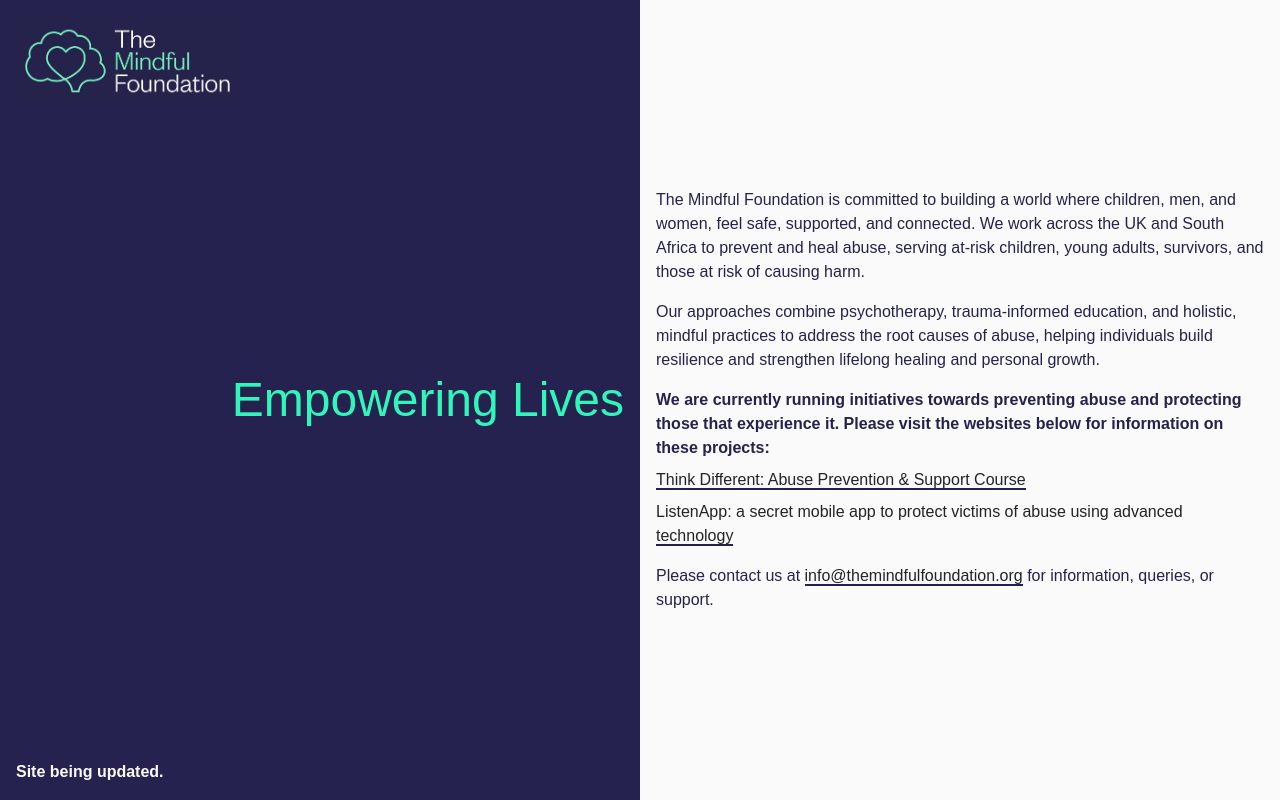
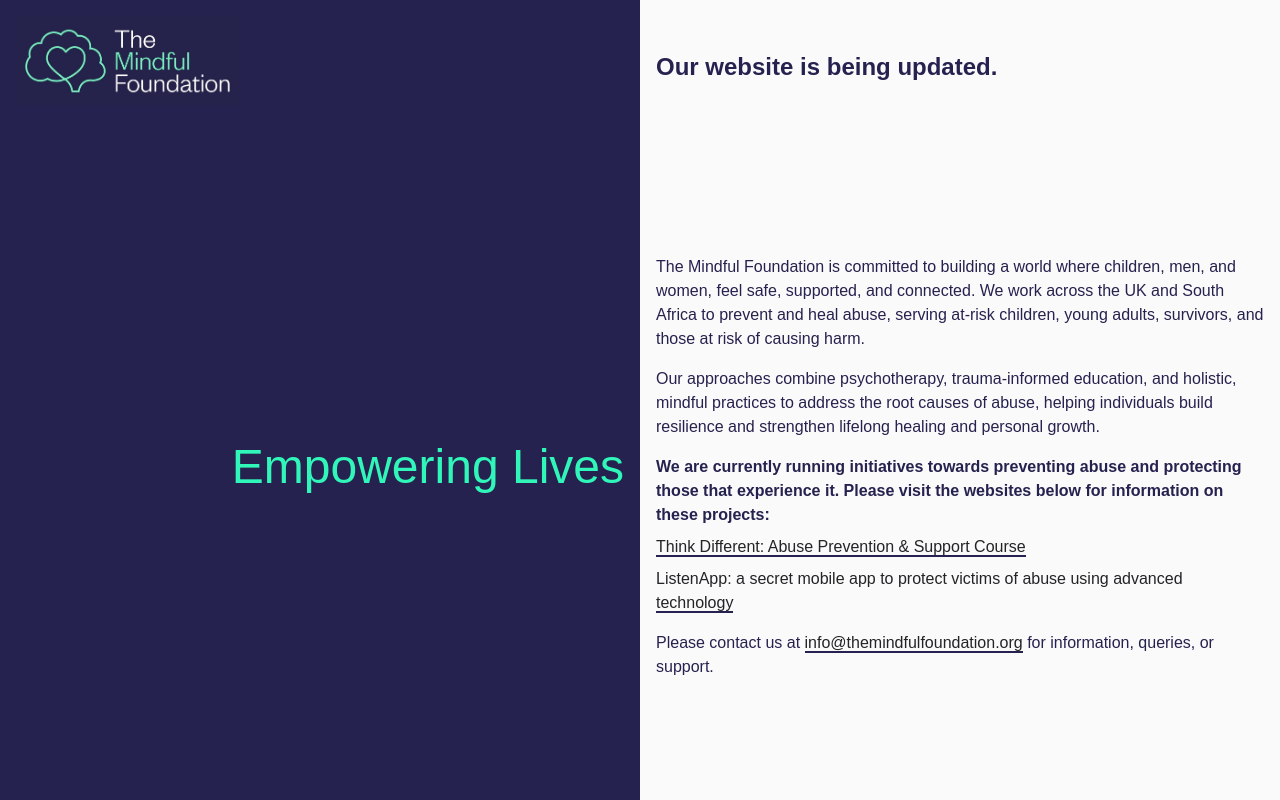
Before and after one commit to camtaliadoros/mindful-foundation-landing, a Next.js app: page / in a window 1280 px wide. Built offline with nearby package versions, Linux system fonts and the light colour scheme.

Commit message:
website updated text positioning change

```diff
--- a/src/app/page.tsx
+++ b/src/app/page.tsx
@@ -16,8 +16,13 @@
           Site being updated.
         </p>
       </div>
-      <div></div>
-      <div className='bg-mf-blue w-full flex self-center h-full items-center justify-center lg:justify-end row-span-4'>
+      <div className='m-4 hidden lg:flex  lg:items-center'>
+        {' '}
+        <h2 className='font-groteskMedium font-bold  text-2xl text-mf-blue '>
+          Our website is being updated.
+        </h2>
+      </div>
+      <div className='bg-mf-blue w-full flex self-center h-full items-center justify-center lg:justify-end row-span-5'>
         <div className='[&_h2]:font-groteskMedium lg:justify-self-end lg:mr-4 flex flex-col h-8 lg:h-16 overflow-hidden [&_h2]:text-mf-green [&_h2]:h-8 [&_h2]:lg:h-16  [&_h2]:mb-8 [&_h2]:lg:mb-16 [&_h2]:inline-block [&_h2]:text-center [&_h2]:lg:text-right  items-center'>
           <h2 className='first:animate-text-animation-mobile lg:first:animate-text-animation'>
             Empowering Lives
@@ -26,7 +31,10 @@
           <h2>Healing Futures</h2>
         </div>
       </div>
-      <div className='[&_p]:text-mf-blue [&_p]:font-groteskRegular  [&_p]:text-sm [&_p]:md:text-base m-4 flex flex-col justify-center row-span-4 gap-4'>
+      <div className='[&_p]:text-mf-blue [&_p]:font-groteskRegular  [&_p]:text-sm [&_p]:md:text-base m-4 flex flex-col justify-center row-span-5 gap-4'>
+        <h2 className='font-groteskMedium font-bold  text-xl text-mf-blue lg:hidden'>
+          Our website is being updated.
+        </h2>
         <p>
           The Mindful Foundation is committed to building a world where
           children, men, and women, feel safe, supported, and connected. We work
@@ -80,11 +88,6 @@
           for information, queries, or support.
         </p>
       </div>
-      <div className='bg-mf-blue lg:flex items-end hidden'>
-        <p className='text-chalk font-bold text-xs md:text-base m-4 font-groteskMedium'>
-          Site being updated.
-        </p>
-      </div>
     </div>
   );
 }
```
